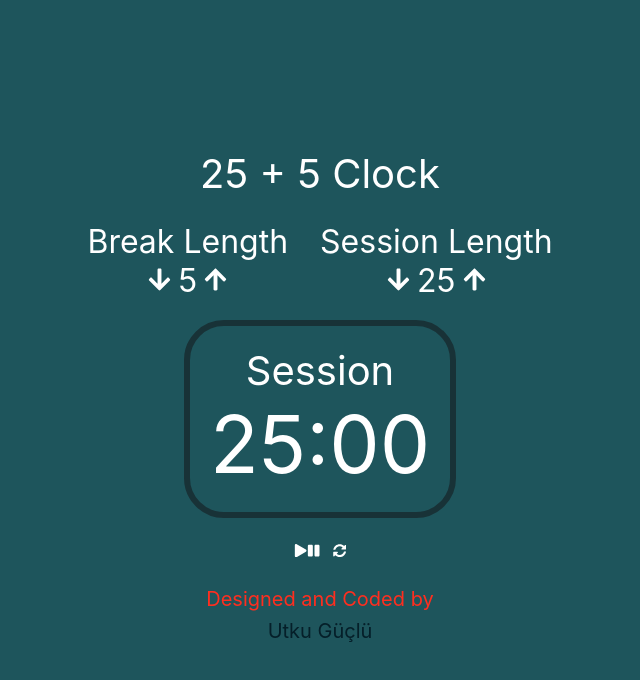
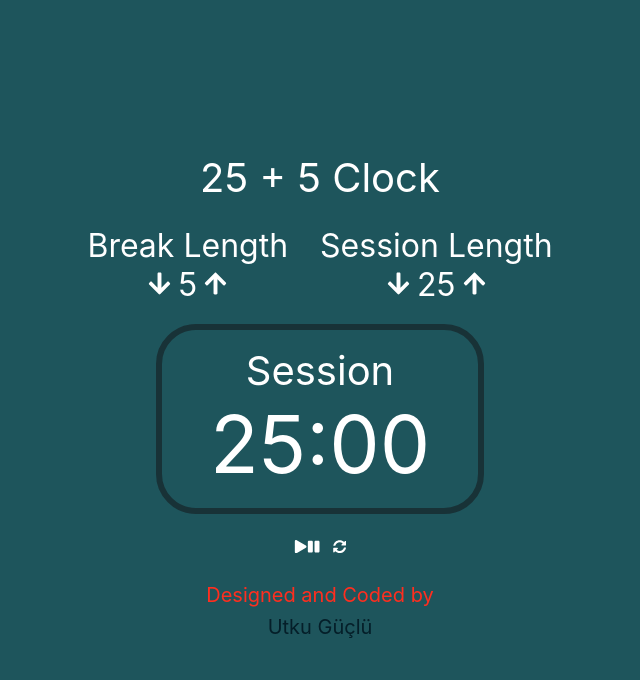
Before and after one commit to utku-guclu/freeCodeCampX, a React (Create React App) app: page / in a window 1280 px wide. Shown: the top 680 px of the page, without its empty margins (320-960 px from the left). Built offline with nearby package versions, Linux system fonts and the light colour scheme.

Commit message:
display padding

```diff
--- a/src/App.css
+++ b/src/App.css
@@ -53,7 +53,7 @@ body {
   width: max-content;
   margin: 20px auto 0;
   border: 6px solid rgba(21, 22, 26, 0.555);
-  padding: 0.5em;
+  padding: 0.4em 1.2em;
   border-radius: 1em;
 }
 .clock > .display.imminent {
--- a/src/App.scss
+++ b/src/App.scss
@@ -59,7 +59,7 @@ $width: 500px;
     margin: 20px auto 0;
 
     border: 6px solid rgba(21, 22, 26, 0.555);
-    padding: 0.5em;
+    padding: 0.4em 1.2em;
     border-radius: 1em;
 
     &.imminent {
```
